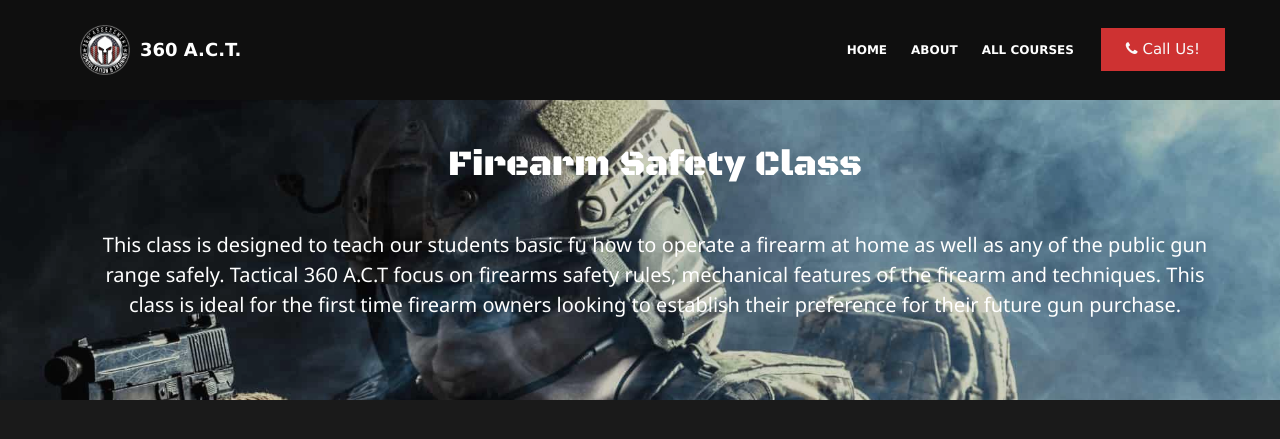
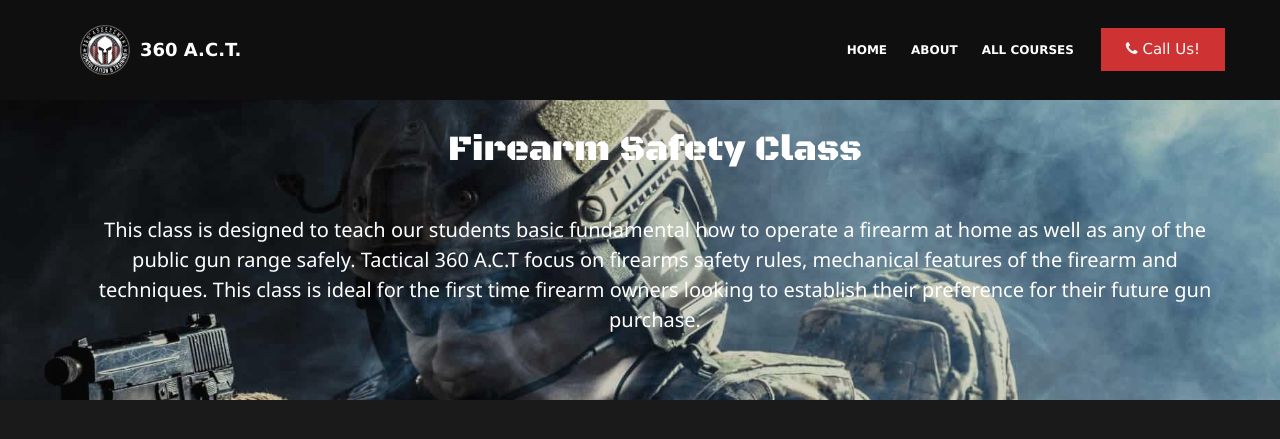
Before and after one commit to sduong9392/Tactical360ActWebsite, a Jekyll site: the page built from pages/Firearms Safety.md, in a window 1280 px wide and 1400 px high, cut to the strip 0-480 px from the top of the window. Shown: the top 439 px of the strip. Built offline with Jekyll 4.4.1, drawn with Linux system fonts in a browser that asks for light colours; comment, search, counter and statistics services are not loaded; some of the changed text lies outside the part shown.

Commit message:
pages/Firearms Safety.md updated from https://stackedit.io/

```diff
--- a/pages/Firearms Safety.md
+++ b/pages/Firearms Safety.md
@@ -2,12 +2,12 @@
 title: "Firearm Safety Class"
 price: "$50"
 image: "https://images.pexels.com/photos/3602946/pexels-photo-3602946.jpeg?auto=compress&cs=tinysrgb&dpr=2&h=750&w=1260"
-summary: This class is designed to teach our students basic fu how to operate a firearm at home as well as any of the public gun range safely.  Tactical 360 A.C.T focus on firearms safety rules, mechanical features of the firearm and techniques.  This class is ideal for the first time firearm owners looking to establish their preference for their future gun purchase.
+summary: This class is designed to teach our students basic fundamental how to operate a firearm at home as well as any of the public gun range safely.  Tactical 360 A.C.T focus on firearms safety rules, mechanical features of the firearm and techniques.  This class is ideal for the first time firearm owners looking to establish their preference for their future gun purchase.
 tag: "featured"
 ---
 
 
 <!--stackedit_data:
-eyJoaXN0b3J5IjpbLTkyMjc1Nzc1OCwtMTA1Nzg0OTE0LC00OT
-U5OTI4ODBdfQ==
+eyJoaXN0b3J5IjpbLTE2NzQxMjIyMzIsLTEwNTc4NDkxNCwtND
+k1OTkyODgwXX0=
 -->
```
